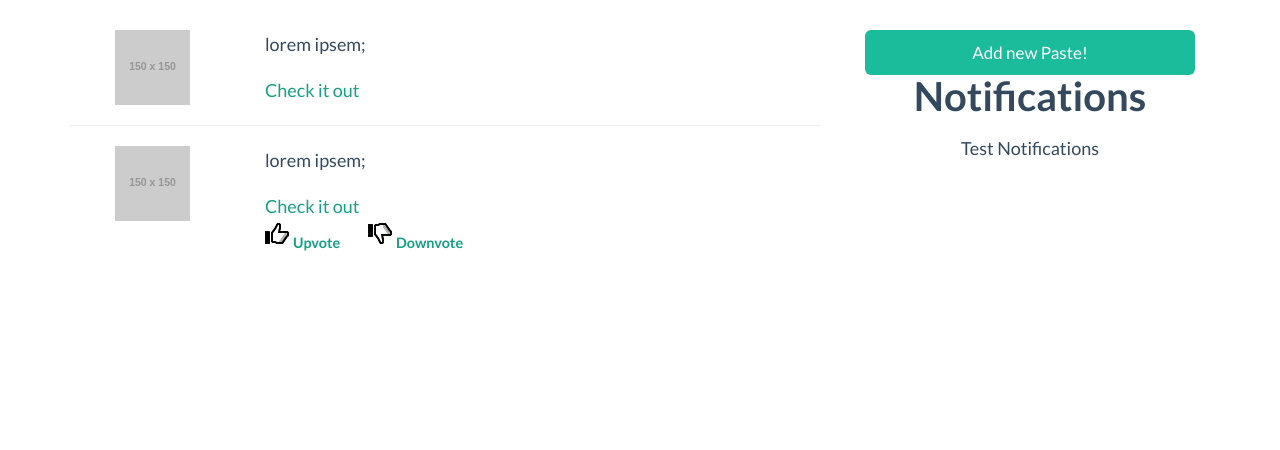
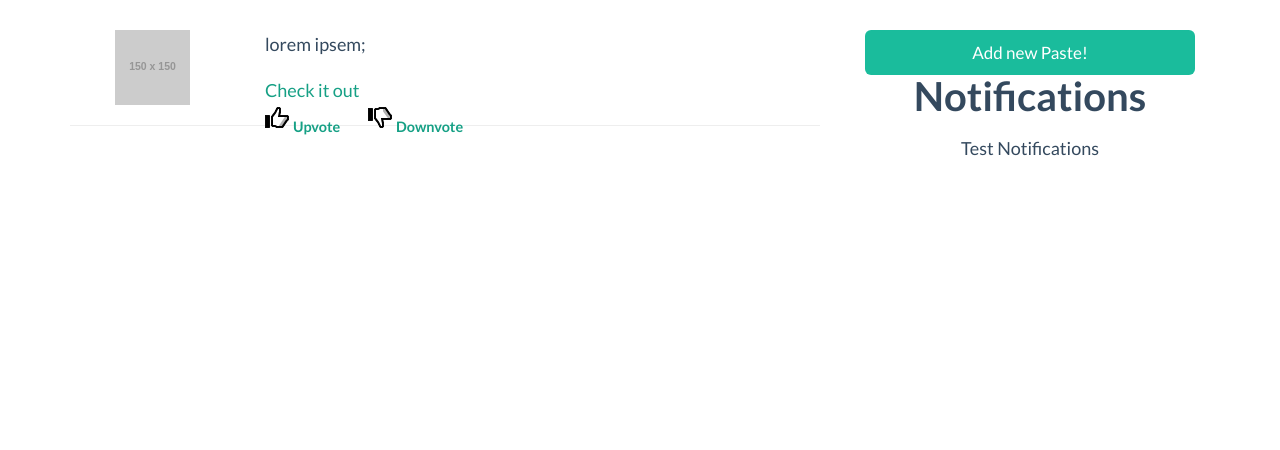
Before and after one commit to cs-shadow/social-search, a Python web app: template socialsearch/templates/dashboard.mako in a window 1280 px wide. Shown: the part 53-503 px from the top of the page. Run offline with Mako, Linux system fonts and the light colour scheme; the template is opened without the code that fills it, so the values that code supplies are empty; grey boxes labelled with a size stand in for pictures from a placeholder-image service; some libraries are stand-ins or nearby versions.

Commit message:
Newsfeed modified

```diff
--- a/socialsearch/posts/views.py
+++ b/socialsearch/posts/views.py
@@ -75,7 +75,7 @@ def postGet(request):
 
 @view_config(route_name='postLike',
              renderer='json',
-             request_method='POST')
+             request_method='GET')
 def postLike(request):
 
     currentUser = int(authenticated_userid(request))
@@ -97,7 +97,7 @@ def postLike(request):
 
 @view_config(route_name='postDislike',
              renderer='json',
-             request_method='POST')
+             request_method='GET')
 def postDislike(request):
 
     currentUser = int(authenticated_userid(request))
--- a/socialsearch/static/js/new.js
+++ b/socialsearch/static/js/new.js
@@ -1,7 +1,7 @@
 function addPostModal() {
         var form =
                 '<div class="row text-center demo-row">' +
-                '<form method="POST" action="" class="question" id="new-post">' +
+                '<form method="POST" action="post_add" class="question" id="new-post">' +
                 '<select class="form-control" name="topic">' +
                 '<option value="1">Topic1</option>' +
                 '<option value="two">Two</option>' +
@@ -9,12 +9,12 @@ function addPostModal() {
                 '<option value="four">Four</option>' +
                 '<option value="five">Five</option>' +
                 '</select>' +
-                '<input type="text" class="form-control" placeholder="Paste title" name="title">' +
-                '<input type="text" class="form-control" placeholder="Link" name="link">' +
-                '<input type="text" class="form-control" placeholder="Link title" name="link_title">' +
+                '<input type="text" class="form-control" placeholder="Paste title" name="paste_title">' +
+                '<input type="text" class="form-control" placeholder="Link" name="URL">' +
+                '<input type="text" class="form-control" placeholder="Link title" name="title">' +
                 '<span class="add-row">' +
                 '<a href="javascript:addLinkRow()" class="btn btn-block btn-primary" style="clear: both; width: 10%; margin-left: 5%; float: left;"><span class="glyphicon fui-plus"></span></a>' +
-                '<input type="submit" action="post_add" name="submit" value="Add Paste" class="form-control btn btn-primary btn-lg btn-block">' +
+                '<input type="submit" name="submit" value="Add Paste" class="form-control btn btn-primary btn-lg btn-block">' +
                 '</span>' +
                 '</form>' +
                 '</div>' +
@@ -26,6 +26,30 @@ function addPostModal() {
 function addLinkRow() {
         var temp = '<span class="add-row">' + $('.add-row').html() + '</span>';
         $('.add-row').remove();
-        var inp = '<input type="text" class="form-control" placeholder="Link" name="link"> <input type="text" class="form-control" placeholder="Link title" name="link_title">';
+        var inp = '<input type="text" class="form-control" placeholder="Link" name="URL"> <input type="text" class="form-control" placeholder="Link title" name="title">';
         $('#new-post').append(inp + temp);
 }
+
+function addPostRows() {
+        var html =
+                '<div class="row text-center demo-row">' +
+                '  <div class="col-xs-3">' +
+                '    <img src="http://placehold.it/150x150" style="width:75px;">' +
+                '  </div>' +
+                '  <div class="col-xs-9" style="postion:absolute;height:75px;">    ' +
+                '    <p id="topic-content" style="text-align:left">' +
+                '    lorem ipsem;<br />' +
+                '    </p>' +
+                '    <div style="text-align:left">' +
+                '      <a href="#">Check it out</a>   ' +
+                '    </div>' +
+                '    <div style="text-align:left" class="vote-post">' +
+                '      <a href="post_like/1"><i class="icon-large icon-thumbs-up"></i>Upvote</a> ' +
+                '      <a href="post_dislike/1"><i class="icon-large icon-thumbs-down"></i>Downvote</a>   ' +
+                '    </div>' +
+                '  </div>' +
+                '</div>' +
+                '<hr />';
+
+        $('#post-body').append(html);
+}
--- a/socialsearch/templates/dashboard.mako
+++ b/socialsearch/templates/dashboard.mako
@@ -2,45 +2,8 @@
 
 <div class="container">
   <div class="row text-center demo-row">
-    <div class="col-xs-8">
-      <div class="row text-center demo-row">
-        <div class="col-xs-3">
-          <!--     <div style="float: left; width: 35%;"> -->
-          <img src="http://placehold.it/150x150" style="width:75px;">
-        </div>
-        <div class="col-xs-9" style="postion:absolute;height:75px;">
-          <!--    <div style="float: right; width: 65%;"> -->
-          <p id="topic-content" style="text-align:left">
-          lorem ipsem;<br />
-
-          </p>
-          <div style="position:absolute;text-align:left">
-            <a href="#">Check it out</a>
-          </div>
-        </div>
-      </div>
-      <hr />
-      <div class="row text-center demo-row">
-        <div class="col-xs-3">
-          <!--     <div style="float: left; width: 35%;"> -->
-          <img src="http://placehold.it/150x150" style="width:75px;">
-        </div>
-        <div class="col-xs-9" style="postion:absolute;height:75px;">
-          <!--    <div style="float: right; width: 65%;"> -->
-          <p id="topic-content" style="text-align:left">
-          lorem ipsem;<br />
-
-          </p>
-          <div style="text-align:left">
-            <a href="#">Check it out</a>
-          </div>
-          <div style="text-align:left" class="vote-post">
-            <a href="post_like/1"><i class="icon-large icon-thumbs-up"></i>Upvote</a>
-            <a href="post_dislike/1"><i class="icon-large icon-thumbs-down"></i>Downvote</a>
-          </div>
-        </div>
-        </div>
-        </div>
+    <div class="col-xs-8" id="post-body">
+    </div>
 
     <div class="col-xs-4 center">
       <div class="col-xs-12">
--- a/socialsearch/templates/footer.mako
+++ b/socialsearch/templates/footer.mako
@@ -31,4 +31,10 @@
     <script src="../static/css/bootstrap3-dialog/js/bootstrap-dialog.js"></script>
     <script src="../static/js/new.js"></script>
 
+    <script type="text/javascript">
+    $(document).ready(function(){
+       addPostRows();
+    });
+    </script>
+
     </html>
```
Also changed, not shown: 1 other file.
